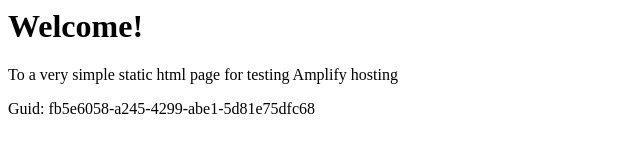
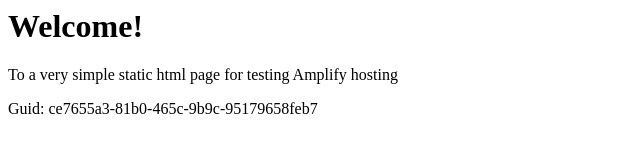
Before and after one commit to aws-aemilia-yul/Github-PR-Commit-Integration-Test-DoNotTouch-GitHubWebhookPushCanaryTest-v1-prod-ca-central-1, a website: page src/index.html in a window 1280 px wide. Shown: the full height of the page, 0-640 px from the left. Drawn offline with Linux system fonts and the light colour scheme.

Commit message:
commit from integ tests

```diff
--- a/src/index.html
+++ b/src/index.html
@@ -12,6 +12,6 @@
 <body>
     <h1>Welcome!</h1>
     <p>To a very simple static html page for testing Amplify hosting</p>
-    <p>Guid: fb5e6058-a245-4299-abe1-5d81e75dfc68</p></body>
+    <p>Guid: ce7655a3-81b0-465c-9b9c-95179658feb7</p></body>
 
 </html>
```
